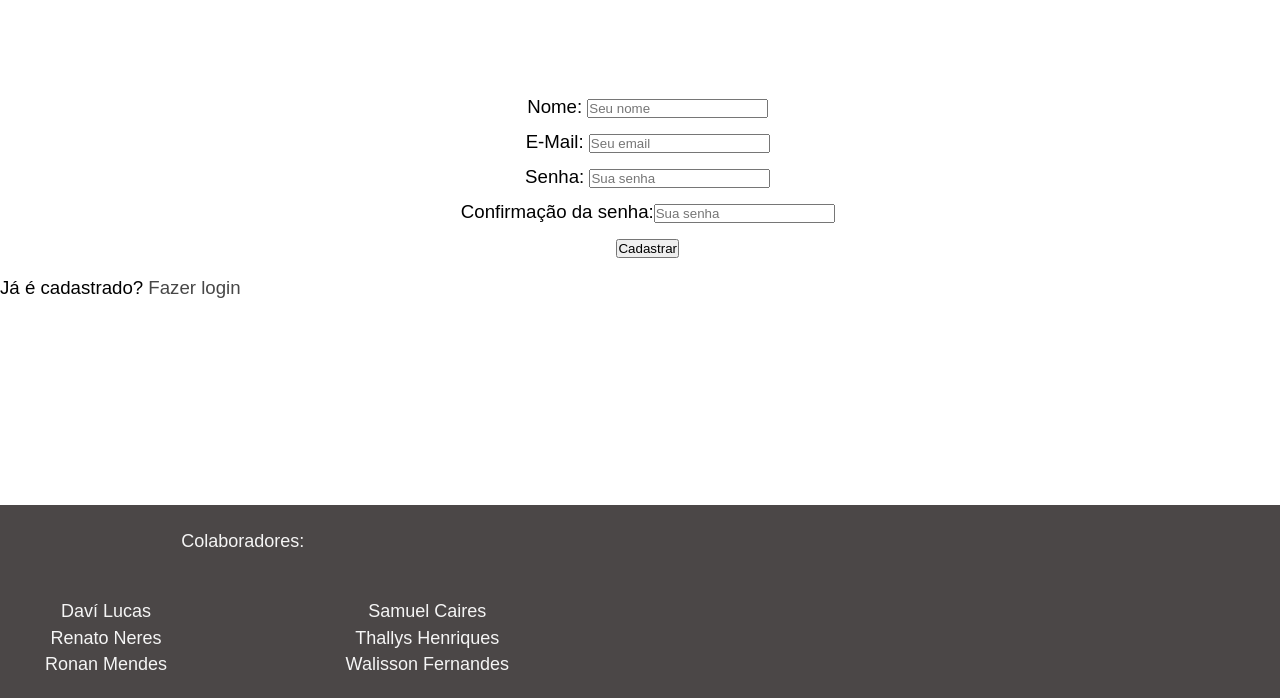
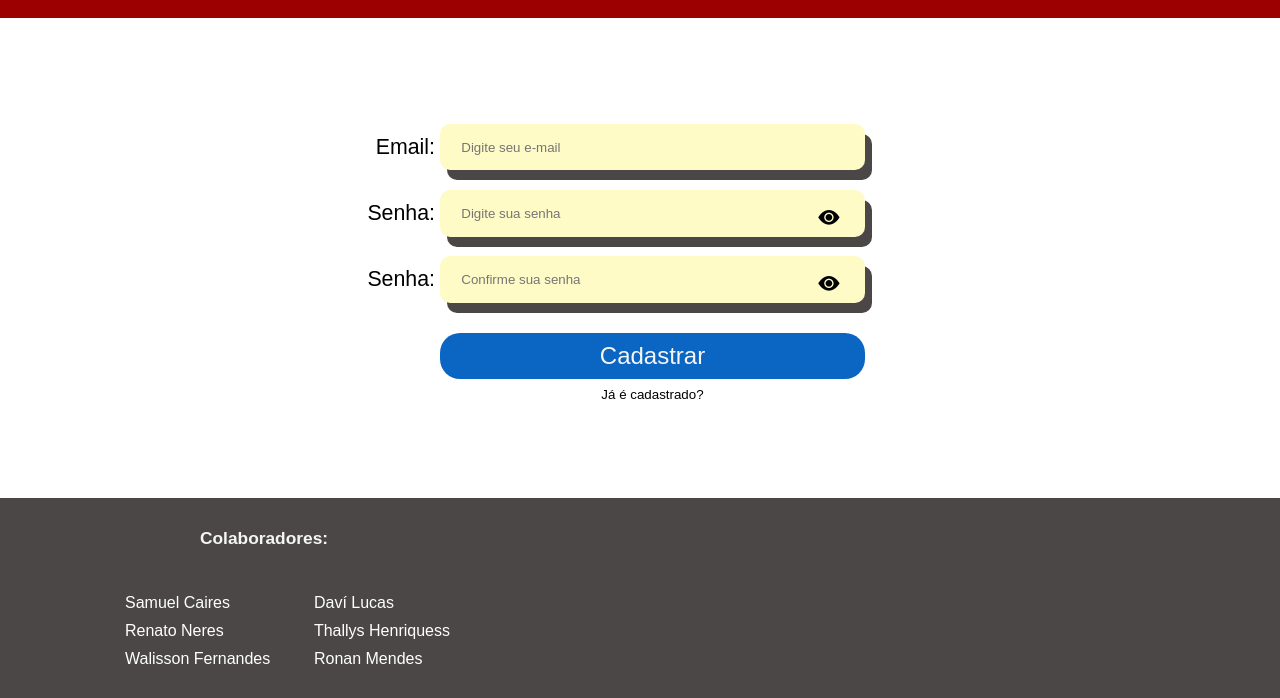
Before and after one commit to Davilucasanteves/trabalho-final-web, a plain HTML site: page webCore/cadastro.html in a window 1280 px wide. Shown: the part 102-800 px from the top of the page. Drawn offline with nearby package versions, Linux system fonts and the light colour scheme.

Commit message:
estetilização das páginas Entrar e Login

```diff
--- a/index.css
+++ b/index.css
@@ -4,69 +4,153 @@
     box-sizing: border-box;
     font-family: sans-serif;
 }
-
-#cabeçalho {
-    font-size: 14pt;
+header {
+    display: grid;
+    height: 15vh;
+    background-color: rgba(157, 0, 0, 1);
+}
+h1 {
+    font-size: 35pt;
     color: whitesmoke;
-    background-color: rgba(157, 0, 0, 1);
+    place-self: center;
+}
+section {
+    display: grid;
+    height: 60vh;
+    place-items: center;
+}
+form{
+    position: relative;
+    display: grid;
+    grid-template-columns: 1fr 5fr;
+    grid-template-rows: 1fr 1fr 1fr 1fr;
+    height: 60%;
+    width: 510px;
+    margin-right: 60px;
+}
+input {
+    place-self: center;
+    height: 70%;
+    width: 100%;
+    background-color: #fffbc7;
+    border: none;
+    outline: none;
+}
+input[type="text"],
+input[type="password"] {
+    box-shadow: 7px 10px 0px 0px #4B4747;
+    border-radius: 10px;
+    padding-left: 5%;
+}
+input[type='submit'] {
     text-align: center;
-    padding: 10px;
+    font-size: 18pt;
+    color: whitesmoke;
+    background-color: #0a66c2;
+    border-radius: 20px;
+    align-self: end;
 }
-
-#informações {
-    display: flex;
-    text-align: center;
-    font-size: 14pt;
-    line-height: 35px;
-    padding-left: 36%;
-    padding-top: 10%;
+label {
+    font-size: 16pt;
+    place-self: center right;
+    margin: 0px 5px 0px 3px;
 }
-
+i {
+    cursor: pointer;
+    position: absolute;
+    font-size: 16pt;
+    right: 4%;
+    top: 34%
+}
+.bntEnviar{
+    grid-column: 2;
+    cursor: pointer;
+}
 #cadastrar {
-    color: black;
-    font-size: 11pt;
+    color: rgb(0, 0, 0);
+    font-size: 10pt;
+    justify-self: center;
+    grid-column: 2;
+    padding-top: 8px;
 }
-
+footer {
+    display: grid;
+    height: 25vh;
+    background-color: #4B4747;
+    grid-template-columns: 500px 10fr;
+    grid-template-rows: 1fr;
+}
+.nomes {
+    position: relative;
+}
+h2 {
+    position: absolute;
+    top: 15%;
+    left: 40%;
+    font-size: 13pt;
+    color: whitesmoke;
+}
+.listOne {
+    position: absolute;
+    right: 10%;
+    bottom: 15%;
+}
+.listTwo {
+    position: absolute;
+    left: 25%;
+    bottom: 15%;
+}
 ul {
     list-style: none;
 }
-
+li {
+    margin-top: 10px;
+}
 a {
-    color: whitesmoke;
+    color: rgb(255, 255, 255);
     text-decoration: none;
 }
-
 a:hover {
     font-style: oblique;
 }
 
-#container {
-    margin: auto;
+@media (max-width: 560px) {
+    form {
+        width: 90%;
+        height: 70%;
+        margin-right: 0px;
+        grid-template-columns: 1fr;
+        grid-template-rows: 15pt auto 18pt auto auto 15pt;
+    }
+    input {
+        place-self: start;
+    }
+    .bntEnviar {
+        grid-column: 1;
+    }
+    label {
+        font-size: 12pt;
+        justify-self: left;
+    }
+    #cadastrar {
+        grid-column: 1;
+    }
+    i {
+        font-size: 20pt;
+        right: 6%;
+        top: 47%
+    }
+    footer {
+        grid-template-columns: auto;
+    }
+    h2 {
+        left: 50%;
+        transform: translate(-50%, -50%);
+    }
+    .listOne {
+        right: 51%;
+    }
+    .listTwo {
+        left: 51%;
+    }
 }
-
-#colab {
-    text-align: left;
-    line-height: 55pt;
-    padding-left: 13%;
-    padding-bottom: 20px;
-}
-
-.linha {
-    display: flex;
-    flex-wrap: wrap;
-    gap: 15%;
-    padding: 0 25px;
-}
-
-#rodapé {
-    position: fixed;
-    bottom: 0;
-    width: 100%;
-    font-size: 13.5pt;
-    color: whitesmoke;
-    background-color: #4B4747;
-    text-align: center;
-    line-height: 20pt;
-    padding: 20px;
-    padding-top: 0px;
-}
--- /dev/null
+++ b/webCore/cadastro.css
@@ -0,0 +1,22 @@
+#olhoSenha{
+    top: 32%;
+    right: 5%;
+}
+#olhoConfirmaSenha{
+    top: 55%;
+    right: 5%;
+}
+
+@media (max-width: 560px) {
+    form {
+        height: 80%;
+
+        grid-template-rows: 15pt auto 18pt auto 15pt auto auto 10pt;
+    }
+    #olhoSenha {
+        top: 34%;
+    }
+    #olhoConfirmaSenha {
+        top: 58%;
+    }
+}
--- a/webCore/cadastro.html
+++ b/webCore/cadastro.html
@@ -1,57 +1,47 @@
 <!DOCTYPE html>
 <html lang="pt-br">
 <head>
+    <title>AdivinheSô - Cadastrar </title>
     <meta charset="UTF-8">
-    <meta name="viewport" content="width=device-width, initial-scale=1.0">
-    <link rel="stylesheet" href="/trabalho-final-web/index.css">
-    <link rel="shortcut icon" href="../imagens/favicon.png" type="image/x-icon">
-    <title>Cadastro</title>
+    <meta name="viewport" content="width=device-width, user-scalable=no, initial-scale=1.0">
+    <link rel="stylesheet" href="../index.css" >
+    <link rel="stylesheet" href="./cadastro.css">
+    <link rel="shortcut icon" href="/trabalho-final-web/imagens/favicon.ico" type="image/x-icon">
+    <link rel="stylesheet" href="https://cdn.jsdelivr.net/npm/bootstrap-icons@1.11.3/font/bootstrap-icons.min.css">
 </head>
 <body>
     <header>
-        <div id="cabeçalho">
-            <h1>AdivinheSô</h1>
-        </div>
+        <h1>AdivinheSô</h1>
     </header>
-    <section id="informações">
-
-        <form id="form">
-            Nome:  <input type="text" placeholder="Seu nome" id="nome"><br>
-            E-Mail: <input type="email" placeholder="Seu email" id="email"><br>
-            Senha: <input type="password" placeholder="Sua senha" id="senha"><br>
-            Confirmação da senha:<input type="password" placeholder="Sua senha" id="confirmaSenha"><br>
-            <input type="submit" value="Cadastrar"><br>
+    <section>
+        <form id="form" action="">
+            <label for="email">Email:</label>
+            <input id="email" name="email" type="text" placeholder="Digite seu e-mail">
+            <label for="senha">Senha:</label>
+            <input id="senha" name="senha" type="password" placeholder="Digite sua senha">
+            <label for="confirmaSenha">Senha:</label>
+            <input id="confirmaSenha"type="password" placeholder="Confirme sua senha">
+            <i id="olhoSenha" class="bi bi-eye-fill" onclick="mostraSenha()"></i>
+            <i id="olhoConfirmaSenha" class="bi bi-eye-fill" onclick="mostraSenha()"></i>
+            <input class="bntEnviar" type="submit" value="Cadastrar">
+            <a id="cadastrar" href="/trabalho-final-web/index.html">Já é cadastrado?</a>
         </form>
-
     </section>
-
-    <div id="botão">
-
-        <p style="margin-top: 10pt; font-size: 14pt;">Já é cadastrado? <a style="color: rgb(71, 71, 71);" id="btn-login" href="../index.html">Fazer login</a></p>
-    </div>
-
-    <footer id="rodapé">
-        <div id="container">
-        <p id="colab">Colaboradores:</p>
-            <div class="linha">
-                <div id="nomes">
-                    <ul>
-                        <li><a target=”_blank” href="https://www.instagram.com/_davilucasant">Daví Lucas</a></li>
-                        <li><a target=”_blank” href="https://www.instagram.com/neres_renatto">Renato Neres</a></li>
-                        <li><a target=”_blank” href="https://www.instagram.com/ronancouto_">Ronan Mendes</a></li>
-                    </ul>
-                </div>
-                <div id="nomes">
-                    <ul>
-                        <li><a target=”_blank” href="https://www.instagram.com/samuel.cairess">Samuel Caires</a></li>
-                        <li><a target=”_blank” href="https://www.instagram.com/thallys_hv">Thallys Henriques</a></li>
-                        <li><a target=”_blank” href="https://www.instagram.com/walissonfernandesdias">Walisson Fernandes</a></li>
-                    </ul>
-                </div>
-            </div>
+    <footer>
+        <div class="nomes">
+            <h2 id="fa">Colaboradores:</h2>
+            <ul class="listOne">
+                <li><a target='blank' href="https://www.instagram.com/_davilucasant">Daví Lucas</a></li>
+                <li><a target='blank' href="https://www.instagram.com/thallys_hv">Thallys Henriquess</a></li>
+                <li><a target='blank' href="https://www.instagram.com/ronancouto_">Ronan Mendes</a></li>
+            </ul>
+            <ul class="listTwo">
+                <li><a target='blank' href="https://www.instagram.com/samuel.cairess">Samuel Caires</a></li>
+                <li><a target='blank' href="https://www.instagram.com/neres_renatto">Renato Neres</a></li>
+                <li><a target='blank' href="https://www.instagram.com/walissonfernandesdias">Walisson Fernandes</a></li>
+            </ul>
         </div>
     </footer>
-
     <script src="/trabalho-final-web/webCore/cadastro.js"></script>
 </body>
 </html>
--- a/webCore/cadastro.js
+++ b/webCore/cadastro.js
@@ -1,3 +1,16 @@
+function mostraSenha() {
+    var inputPass = document.getElementById('senha');
+    var iconeOlho = document.getElementById('olho');
+
+    if (inputPass.type === 'password'){
+        inputPass.setAttribute('type', 'text')
+        iconeOlho.classList.replace('bi-eye-fill', 'bi-eye-slash-fill')
+    } else {
+        inputPass.setAttribute('type', 'password')
+        iconeOlho.classList.replace('bi-eye-slash-fill', 'bi-eye-fill')
+    }
+}
+
 const form = document.getElementById("form");
 form.addEventListener("submit", logSubmit);
 
--- a/webCore/game.js
+++ b/webCore/game.js
@@ -262,9 +262,7 @@ function mostraPalpite() {
     var selecionaBot = document.querySelector(".ConteudoBot");
     var selecionaPessoa = document.querySelector(".ConteudoPessoa");
 
-    // Verifica se a rodada é igual a 2
     if (rodada == 2) {
-        // Cria os elementos apenas quando a rodada for igual a 2
         var fraseDoBot = document.createElement('p');
         fraseDoBot.textContent = "Palpite do Bot: " + palpiteBot;
         selecionaBot.appendChild(fraseDoBot);
@@ -273,7 +271,6 @@ function mostraPalpite() {
         fraseDaPessoa.textContent = "Palpite da Pessoa: " + palpitePessoa;
         selecionaPessoa.appendChild(fraseDaPessoa);
     } else {
-        // Atualiza os valores quando a rodada for diferente de 2
         if (selecionaBot.lastChild) {
             selecionaBot.lastChild.textContent = "Palpite do Bot: " + palpiteBot;
         }
```
Also changed, not shown: index.html (+24 -31 lines), index.js (+13 -0 lines), test.html (added, +48 -0 lines), webCore/game.html (+1 -0 lines).
